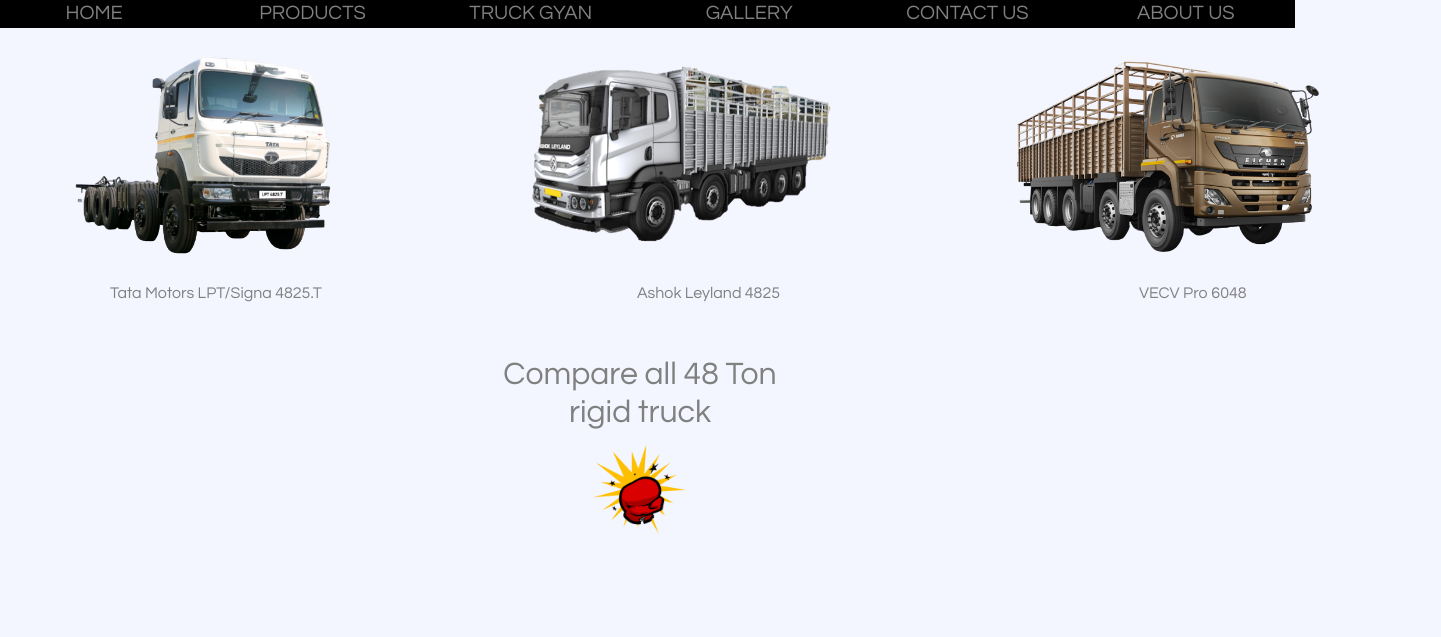
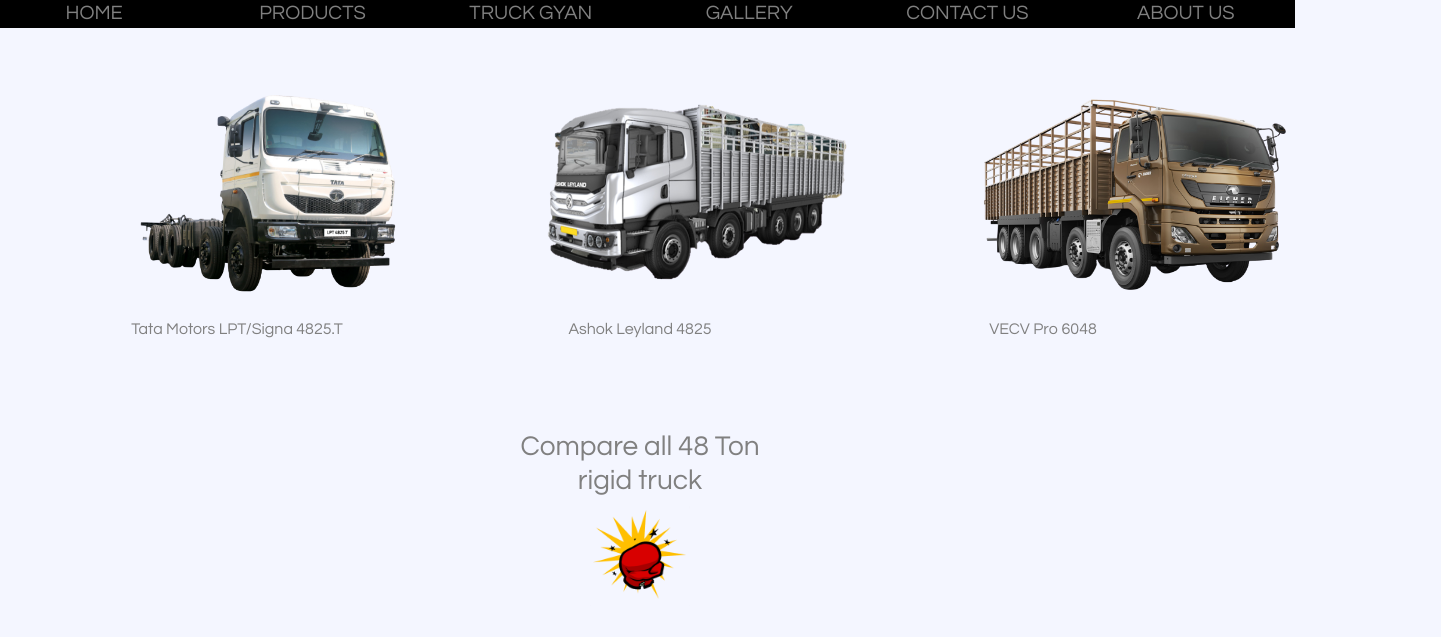
Before and after one commit to beingamar/truckindia, a plain HTML site: page truck48t.html in a window 1280 px wide. Shown: the part 107-744 px from the top of the page, 1441 px wide, since content can reach past the window. Drawn offline with nearby package versions, Linux system fonts and the light colour scheme.

Commit message:
Add files via upload

```diff
--- a/css/styles.css
+++ b/css/styles.css
@@ -227,6 +227,15 @@ top:30px;
 .head1{
 text-align: center;
 }
+
+.model-48t{
+  text-align: center;
+  padding:3% 5%;
+}
+
+.compare-48t{
+  text-align: center;
+}
 .comp-logo {
   height: 63px;
   width:90px;
@@ -239,7 +248,7 @@ text-align: center;
 .al48{
   height: 200px;
   width:350px;
-  margin: 0 50px;
+  margin: 25px 50px;
 }
 .vecv48{
   height: 250px;
--- a/truck48t.html
+++ b/truck48t.html
@@ -1,5 +1,6 @@
 <!DOCTYPE html>
 <html lang="en" dir="ltr">
+
 <head>
   <meta charset="utf-8">
   <title>48 Ton Segment</title>
@@ -12,6 +13,7 @@
   <script src="https://stackpath.bootstrapcdn.com/bootstrap/4.5.0/js/bootstrap.min.js" integrity="sha384-OgVRvuATP1z7JjHLkuOU7Xw704+h835Lr+6QL9UvYjZE3Ipu6Tp75j7Bh/kR0JKI" crossorigin="anonymous"></script>
 
 </head>
+
 <body>
   <section>
 
@@ -21,7 +23,7 @@
         <img class="top-logo" src="image/Logo2.png" alt="TruckIndia">
       </div>
       <div class="col-lg-1 col-md-2 col-sm-2">
-          <img  class="social-img" src="image/icons/FB.png" alt="facebook">
+        <img class="social-img" src="image/icons/FB.png" alt="facebook">
       </div>
       <div class="col-lg-1 col-md-2 col-sm-2">
         <img class="social-img" src="image/icons/YouTube.png" alt="youtube">
@@ -53,27 +55,34 @@
       <a href="aboutus.html">ABOUT US</a>
     </div>
 
-    <div class="48ton">
 
-      <table>
-        <tr>
-          <td><a href="tml48ton.html"><img class="tml48" src="image/48T/TML_48.png" alt="TML48T"></a></td>
-          <td> <a href="al48t.html"><img class="al48" src="image/48T/AL48.png" alt="AL48T"></a></td>
-          <td> <a href="vecv48t.html"><img class="vecv48" src="image/48T/VECV48.png" alt="VECV48T"></a></td>
-        </tr>
-        <tr>
-          <td class=tml48t><a href="tml48ton.html">Tata Motors LPT/Signa 4825.T</a></td>
-          <td class=al48t> <a href="al48t.html">Ashok Leyland 4825</a></td>
-          <td class=vecv48t> <a href="vecv48t.html">VECV Pro 6048</a></td>
-        </tr>
-      </table>
+    <!-- model section -->
+
+
+    <div class="row model-48t">
+      <div class="col-lg-4">
+        <a href="tml48ton.html"><img class="tml48" src="image/48T/TML_48.png" alt="TML48T">
+          <a href="tml48ton.html">Tata Motors LPT/Signa 4825.T</a>
+      </div>
+      <div class="col-lg-4">
+        <a href="al48t.html"><img class="al48" src="image/48T/AL48.png" alt="AL48T"></a>
+        <a href="al48t.html">Ashok Leyland 4825</a>
+      </div>
+      <div class="col-lg-4">
+        <a href="vecv48t.html"><img class="vecv48" src="image/48T/VECV48.png" alt="VECV48T"></a>
+        <a href="vecv48t.html">VECV Pro 6048</a>
+      </div>
     </div>
 
-    <section>
-      <div class="compare-48t">
-        <h2><a href="compare48t.html">Compare all 48 Ton rigid truck</a></h2>
+<div class="row compare-48t">
+  <div class="col">
+    <h3><a href="compare48t.html">Compare all 48 Ton rigid truck</a></h3>
     <a href="compare48t.html"><img class="img-compare48t" src="image/comparision.png" alt="compare-48t"></a>
   </div>
-    </section>
+
+</div>
+
+
 </body>
+
 </html>
```
Lines whose indentation alone changed are shown as unchanged.
